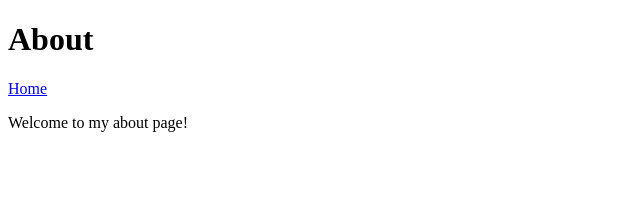
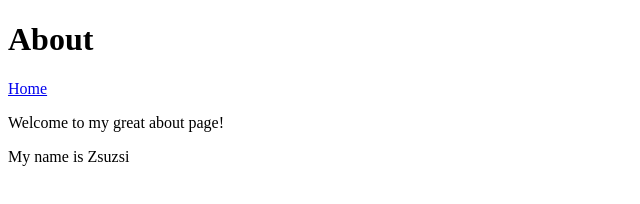
Before and after one commit to Zsuzsi22/Zsuzsi22.github.io, a plain HTML site: page about.html in a window 1280 px wide. Shown: the whole page, without its empty margins (0-640 px from the left). Drawn offline with Linux system fonts and the light colour scheme.

Commit message:
Update about.html
improved the about page

```diff
--- a/about.html
+++ b/about.html
@@ -9,6 +9,7 @@
 <body>
   <h1>About</h1>
   <a href="index.html">Home</a>
-  <p>Welcome to my about page!</p>
+  <p>Welcome to my great about page!</p>
+  <p>My name is Zsuzsi</p>
 </body>
 </html>
```
